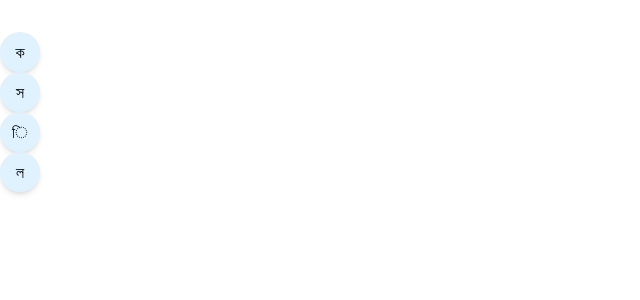
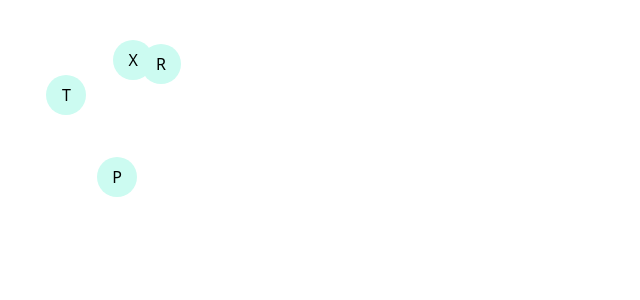
Before and after one commit to DevWithEasy/kids_learning, a React (Vite) app in the folder client/: page / in a window 1280 px wide. Shown: the top 300 px of the page, without its empty margins (0-640 px from the left). Built offline with nearby package versions, Linux system fonts and the light colour scheme.

Commit message:
word spredd

```diff
--- a/client/src/pages/Home.jsx
+++ b/client/src/pages/Home.jsx
@@ -1,11 +1,13 @@
 import React from "react";
 import WordGame from "./WordGame/WordGame";
+import Words from "./Words";
 
 const Home = () => {
 
     return (
         <div>
-            <WordGame/>
+            {/* <WordGame/> */}
+            <Words/>
         </div>
     );
 };
--- a/client/src/pages/Words.jsx
+++ b/client/src/pages/Words.jsx
@@ -1,7 +1,40 @@
+import React, { useEffect, useRef, useState } from 'react';
+
 const Words = () => {
+    const board = useRef()
+    const [clientWidth, setClientWidth] = useState(192)
+    const [clientHeight, setClientHeight] = useState(192)
+    const letters = ['X', 'P', 'R', 'T'];
+
+    const getRandomPosition = () => ({
+        top: `${Math.random() * clientHeight-20}px`,
+        left: `${Math.random() * clientWidth-20}px`,
+    })
+
+    useEffect(() => {
+        if (board.current) {
+            const { width, height } = board?.current.getBoundingClientRect();
+
+            setClientWidth(width)
+            setClientHeight(height)
+        }
+    }, [])
+
+    console.log(getRandomPosition())
+
     return (
-        <div>
-            Words
+        <div
+            className='relative h-[300px]  overflow-hidden'
+        >
+            {letters.map((l, i) => (
+                <div
+                    key={i}
+                    style={{ ...getRandomPosition() }}
+                    className='absolute h-10 w-10 m-2 p-2 text-center bg-teal-100 rounded-full'
+                >
+                    {l}
+                </div>
+            ))}
         </div>
     );
 };
```
